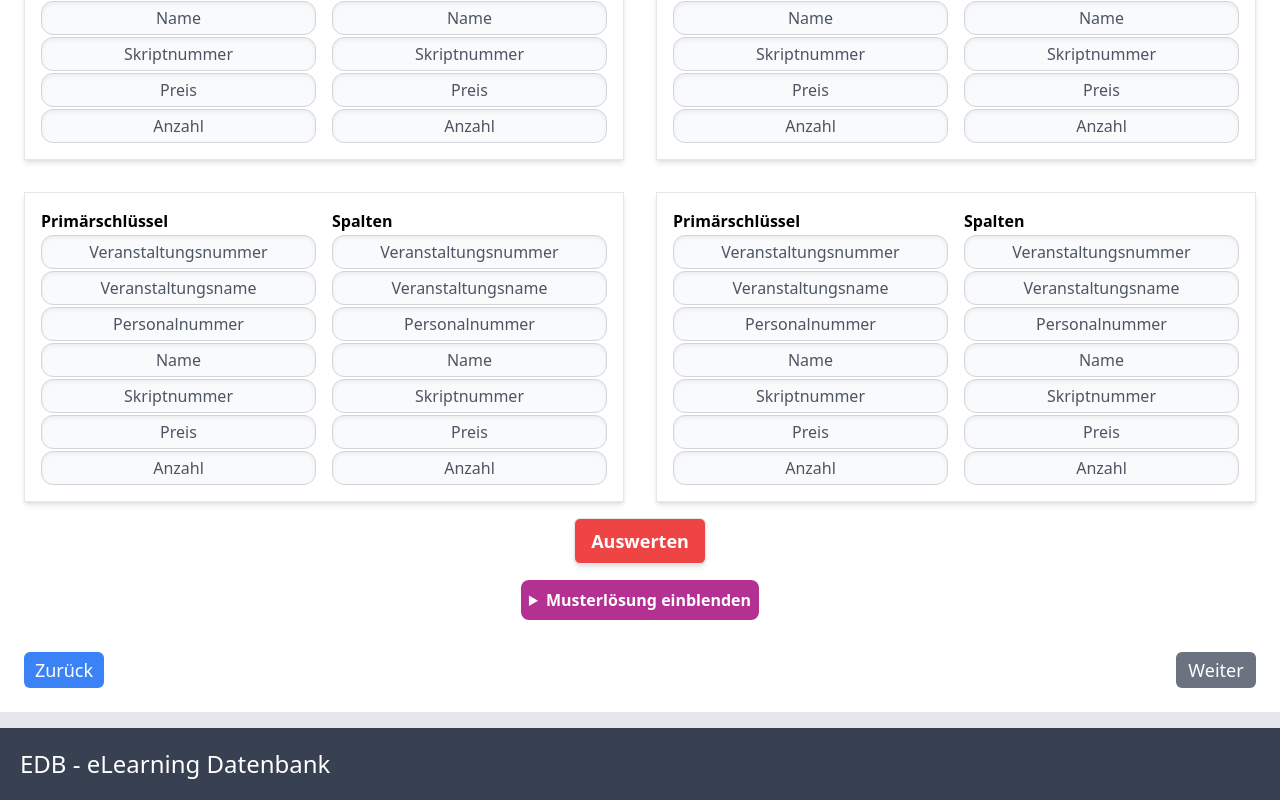
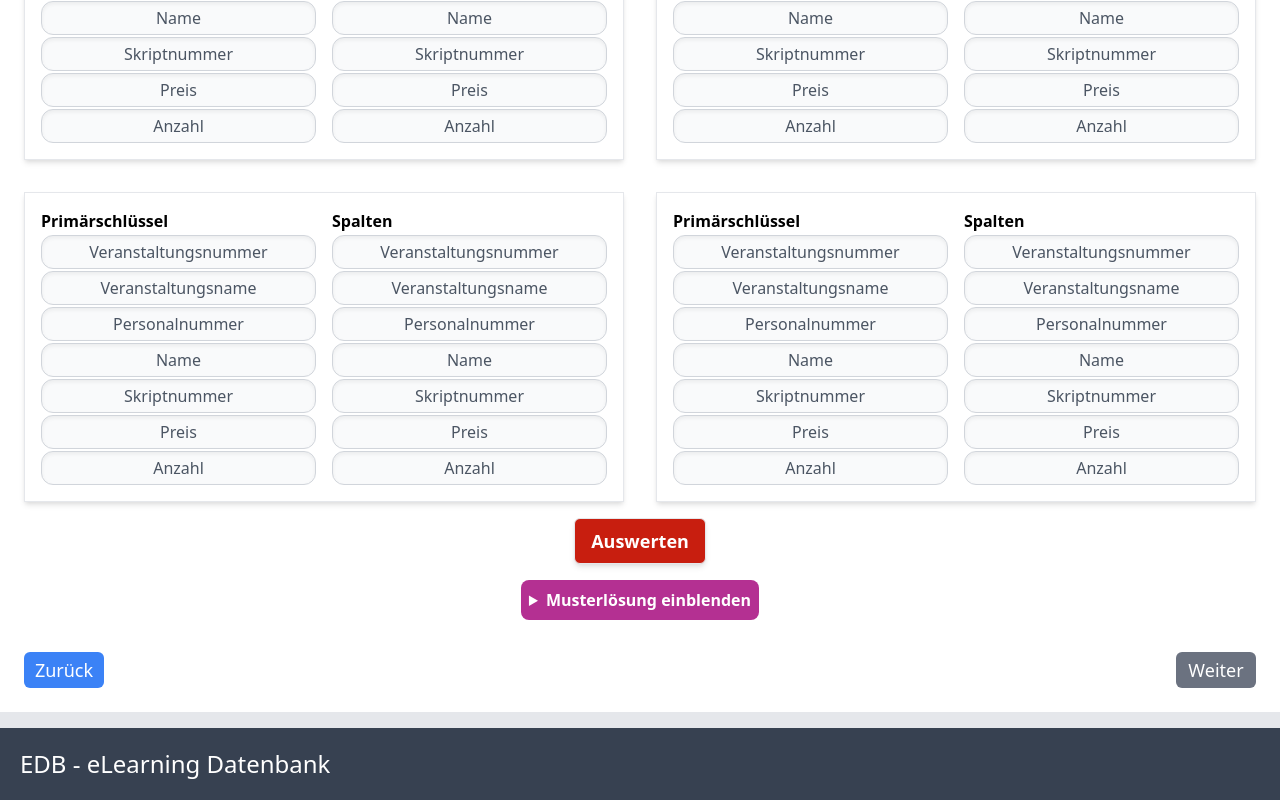
Before and after one commit to orca-nrw/nf-trainer, a React (Create React App) app: page /#/tasks/1/functionalDependencies in a window 1280 px wide. Shown: the part 860-1660 px from the top of the page. Built offline with nearby package versions, Linux system fonts and the light colour scheme.

Commit message:
Added th-colors

```diff
--- a/src/Components/AssociationResponseHandler.tsx
+++ b/src/Components/AssociationResponseHandler.tsx
@@ -60,7 +60,7 @@ export default function AssociationResponseHandler ({ keys, associationsSolution
         <KeyAssociation keys={keys} association={userAssociations[2]} updateAssociation={(updatedAssociation: Association) => updateAssociation(updatedAssociation, 2)} />
         <KeyAssociation keys={keys} association={userAssociations[3]} updateAssociation={(updatedAssociation: Association) => updateAssociation(updatedAssociation, 3)} />
       </div>
-      <button className="px-4 py-2 bg-red-500 hover:bg-red-600 text-white text-lg font-semibold border shadow-md rounded-md cursor-pointer block mx-auto" onClick={() => handleSubmit()}>Auswerten</button>
+      <button className="px-4 py-2 bg-th-red hover:bg-red-600 text-white text-lg font-semibold border shadow-md rounded-md cursor-pointer block mx-auto" onClick={() => handleSubmit()}>Auswerten</button>
     </>
   )
 }
--- a/src/Components/CheckboxResponseHandler.tsx
+++ b/src/Components/CheckboxResponseHandler.tsx
@@ -19,7 +19,7 @@ export default function CheckboxResponseHandler ({ entryList, selectedEntries, s
     }
   }
 
-  const selectedColors = useAccent ? 'bg-red-500 hover:bg-red-600' : 'bg-purple-500 hover:bg-purple-600'
+  const selectedColors = useAccent ? 'bg-th-red hover:bg-red-600' : 'bg-th-orange hover:bg-orange-600'
   const selectedStyle = selectedColors + 'shadow-none text-white'
   const unselectedStyle = 'bg-gray-50 hover:bg-gray-200 text-gray-600'
 
```
